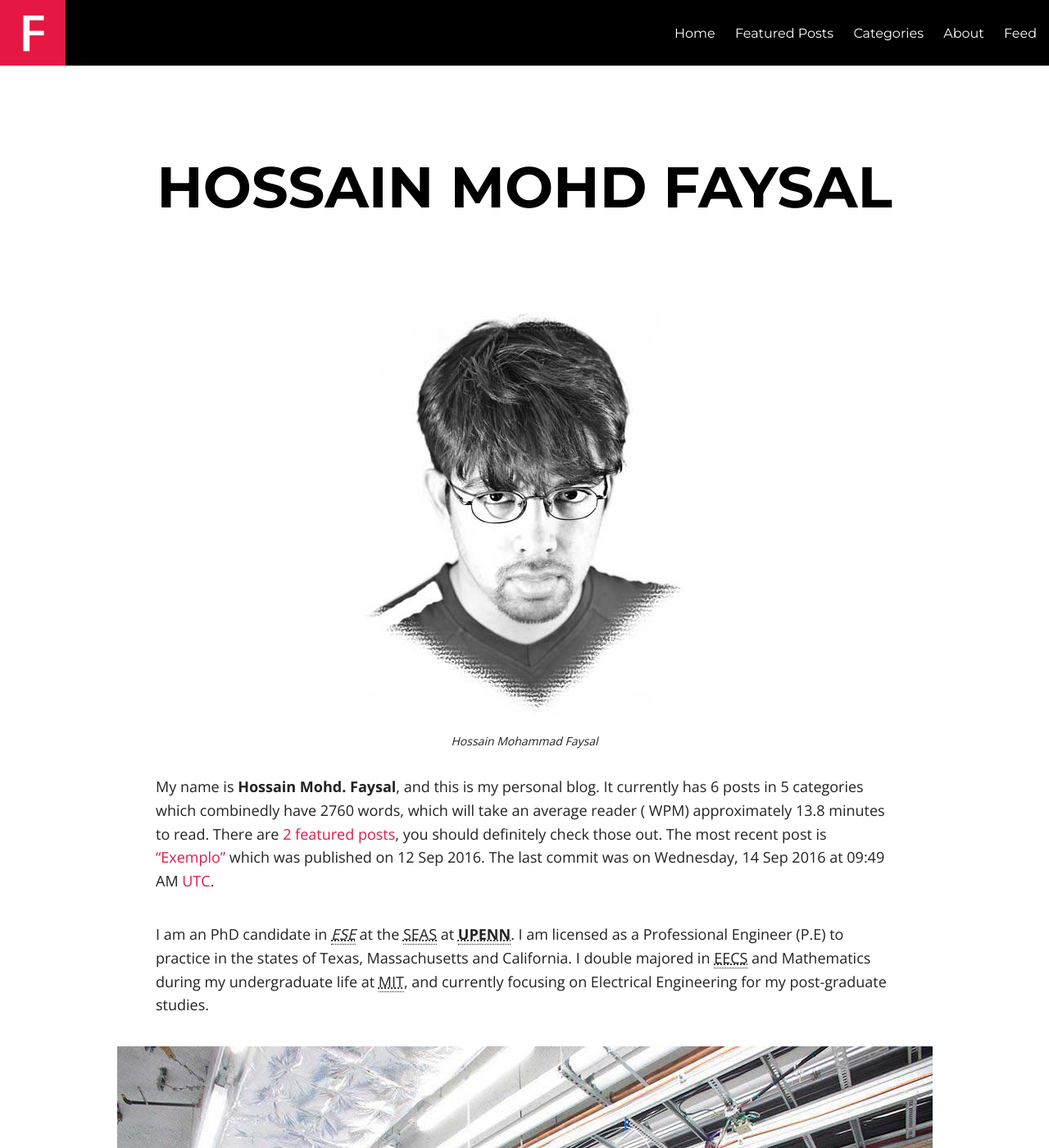
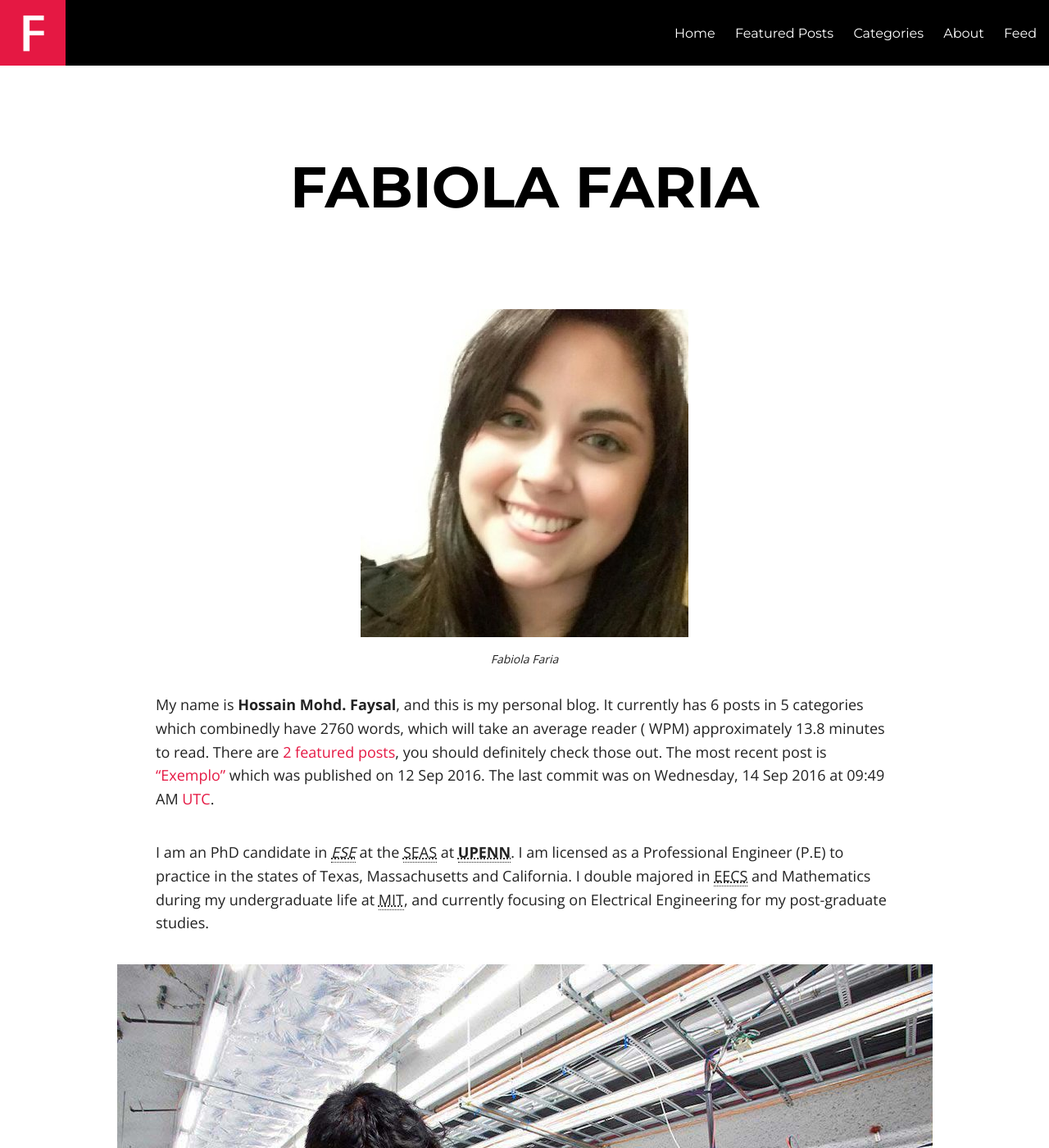
Before and after one commit to seoanalytics/seoanalytics.github.io, a Jekyll site: the page built from about.md, in a window 1280 px wide and 1400 px high. Shown: the whole window at 82% size. Built offline with Jekyll 4.4.1, drawn with Linux system fonts in a browser that asks for light colours; nearby versions of some CDN libraries.

Commit message:
about images perfil

```diff
--- a/about.md
+++ b/about.md
@@ -1,14 +1,14 @@
 ---
 layout: page
 permalink: /about/index.html
-title: Hossain Mohd Faysal
-tags: [Hossain, Mohd, Faysal, hmfaysal]
+title: Fabiola Faria
+tags: [Web Analytics, SEO]
 imagefeature: fourseasons.jpg
 chart: true
 ---
 <figure>
-  <img src="{{ site.url }}/images/hossain-faysal.jpg" alt="Hossain Mohammad Faysal">
-  <figcaption>Hossain Mohammad Faysal</figcaption>
+  <img src="{{ site.url }}/images/fabiola-faria-perfil.jpg" alt="Fabiola Faria Perfil">
+  <figcaption>Fabiola Faria</figcaption>
 </figure>
 
 {% assign total_words = 0 %}
```
Also changed, not shown: images/fabiola-faria-perfil.jpg (added), images/hossain-faysal.jpg (deleted).
